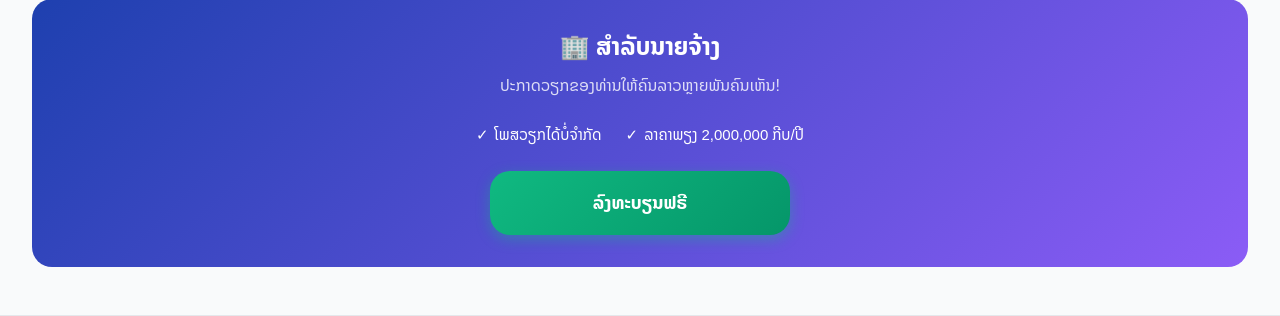
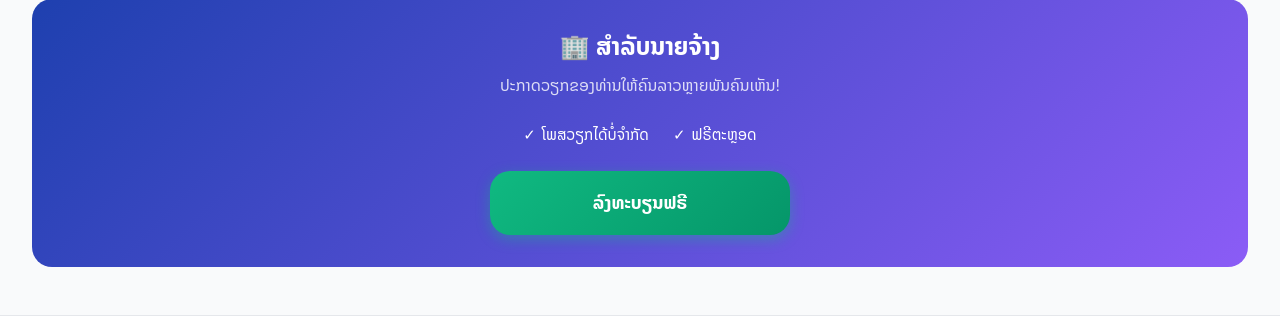
Before and after one commit to sit2026/lao-jobs-website, a Django app: page / in a window 1280 px wide. Shown: the part 941-1257 px from the top of the page. Run offline with Django 5.2, Linux system fonts and the light colour scheme; data that the repository does not hold is empty; style sheets or scripts are compiled from the project's sources; parts of the project's set-up code (start-up, migrations or seed data) failed here and were passed over; some libraries are stand-ins or nearby versions.

Commit message:
Change pricing text to free forever
Co-Authored-By: Claude Opus 4.5 <noreply@anthropic.com>

```diff
--- a/templates/jobs/home.html
+++ b/templates/jobs/home.html
@@ -151,7 +151,7 @@
                 </div>
                 <div class="cta-feature">
                     <span>✓</span>
-                    <span>ລາຄາພຽງ 2,000,000 ກີບ/ປີ</span>
+                    <span>ຟຣີຕະຫຼອດ</span>
                 </div>
             </div>
 
```
